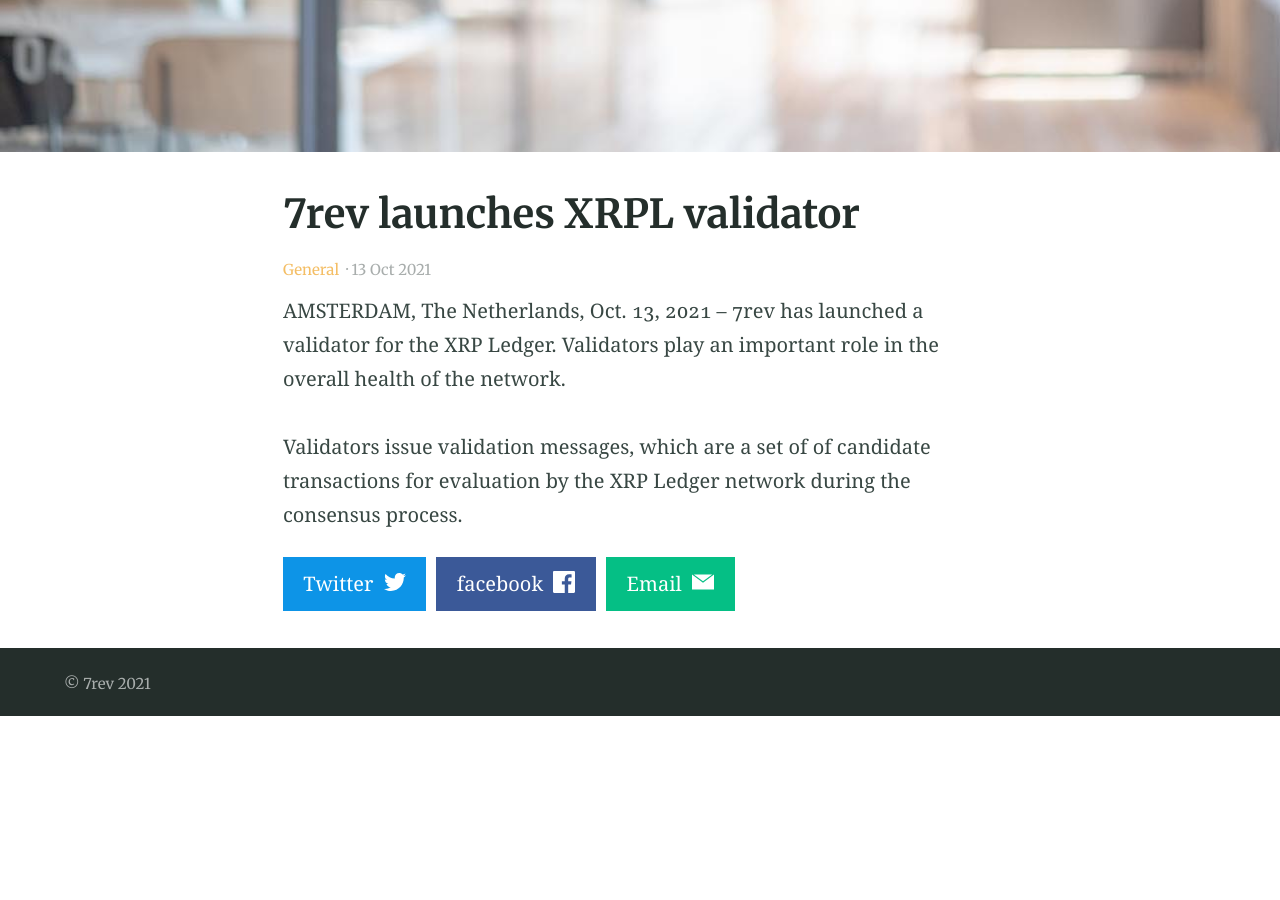
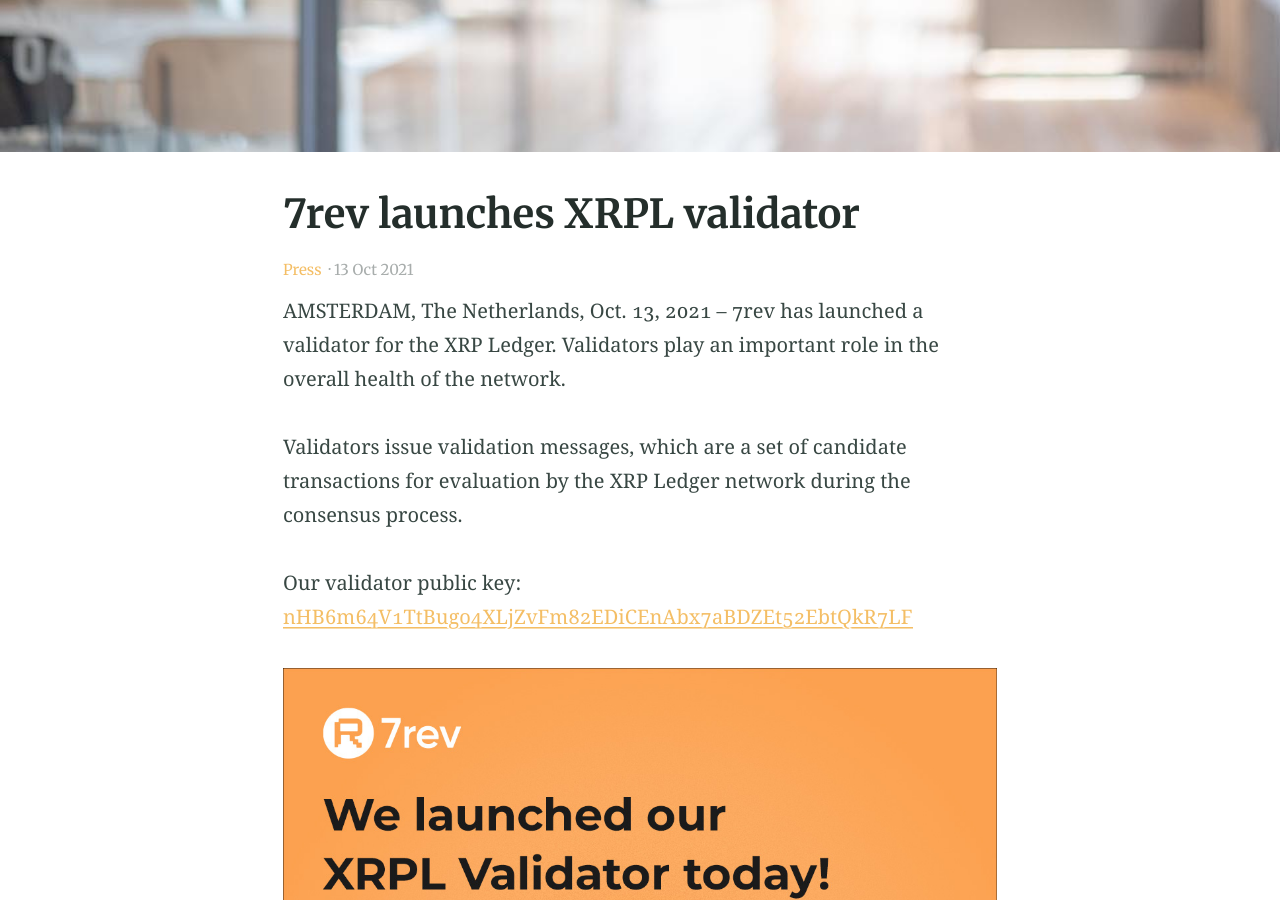
Before and after one commit to 7rev/7rev.dev, a Jekyll site: the page built from _posts/2021-10-13-press-release-xrpl-validator.md, in a window 1280 px wide and 900 px high, scrolled down 256 px. Built offline with Jekyll 4.4.1, drawn with Linux system fonts in a browser that asks for light colours; before the commit the page ends 972 px from its top, so only the background shows below that.

Commit message:
add release image

```diff
--- a/_config.yml
+++ b/_config.yml
@@ -76,7 +76,7 @@
     scope:
       path: ""
     values:
-      image: "/assets/default-social-image.png" # Default image for sharing
+      image: "/assets/feature-image-stock.jpg" # Default image for sharing
   -
     scope:
       path: ""
@@ -95,7 +95,7 @@
 lang: en-US # Set the site language
 title: "7rev" # Site name or title, also used in jekyll-seo-tag
 logo: "/assets/logos/logo.svg" # Site logo, also used in jekyll-seo-tag
-description: "Alembic is a starting point for Jekyll projects. Rather than starting from scratch, this boilerplate is designed to get the ball rolling immediately" # Site description and default description, also used in jekyll-seo-tag
+description: "7rev started as two software engineers with a strong interest in fintech and in particular cryptocurrencies." # Site description and default description, also used in jekyll-seo-tag
 url: "https://7rev.dev" # Site url, also used in jekyll-seo-tag
 baseurl: ""
 repo: "https://github.com/7rev/7rev.dev"
--- a/_posts/2021-10-13-press-release-xrpl-validator.md
+++ b/_posts/2021-10-13-press-release-xrpl-validator.md
@@ -1,9 +1,9 @@
 ---
 title: 7rev launches XRPL validator
 categories:
-- General
+- Press
 excerpt: |
-  7rev has launched a validator for the XRP ledger. Validators play an important role in the overall health of the network.
+  AMSTERDAM, The Netherlands, Oct. 13, 2021 – 7rev has launched a validator for the XRP Ledger. Validators play an important role in the overall health of the network.
 feature_text: |
 #  ##
 #
@@ -13,4 +13,8 @@
 
 AMSTERDAM, The Netherlands, Oct. 13, 2021 -- 7rev has launched a validator for the XRP Ledger. Validators play an important role in the overall health of the network.
 
-Validators issue validation messages, which are a set of of candidate transactions for evaluation by the XRP Ledger network during the consensus process.
+Validators issue validation messages, which are a set of candidate transactions for evaluation by the XRP Ledger network during the consensus process.
+
+Our validator public key: [nHB6m64V1TtBugo4XLjZvFm82EDiCEnAbx7aBDZEt52EbtQkR7LF](https://livenet.xrpl.org/validators/nHB6m64V1TtBugo4XLjZvFm82EDiCEnAbx7aBDZEt52EbtQkR7LF){:target="_blank"}
+
+![Banner](../../../../../assets/xrpl-validator-press-release.jpg)
```
Also changed, not shown: index.md (+1 -1 lines).
